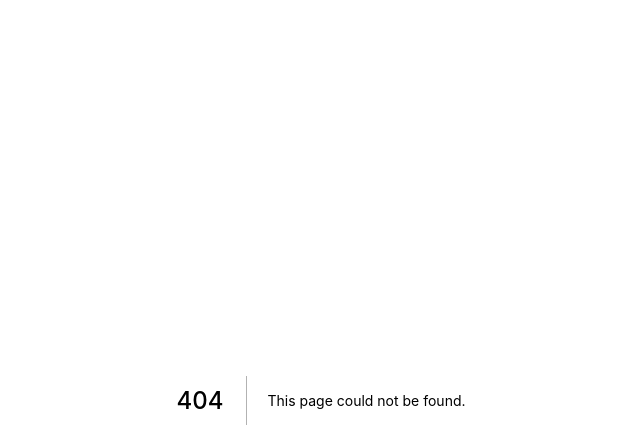
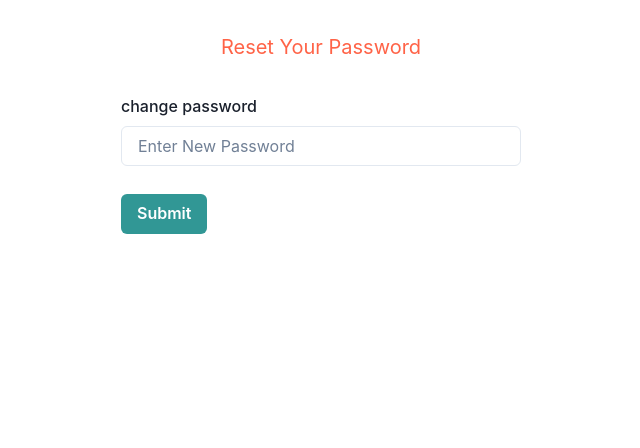
Before and after one commit to kanonChakma/Reddit-Client, a Next.js app: page /change-password/1 in a window 1280 px wide. Before the commit this address had no page. Shown: the top 448 px of the page, without its empty margins (319-959 px from the left). Built offline with nearby package versions, Linux system fonts and the light colour scheme.

Commit message:
feat: add change-password page

```diff
--- a/src/pages/_app.tsx
+++ b/src/pages/_app.tsx
@@ -10,4 +10,4 @@ function MyApp({ Component, pageProps }: AppProps) {
   )
 }
 
-export default MyApp
+export default MyApp;
--- /dev/null
+++ b/src/pages/change-password/[token].tsx
@@ -0,0 +1,68 @@
+import { Box, Button, Text } from "@chakra-ui/react";
+import { Formik } from "formik";
+import { NextPage } from "next";
+import { InputField } from "../../components/InputField";
+import { Wrapper } from "../../components/Wrapper";
+interface props {
+    token :string
+}
+
+const ChangePassword: NextPage<props> = ({token}) => {
+    return (
+        <div>
+           <Wrapper variant='small'>
+                <Text mb={8} textAlign="center" fontSize='20px' color='tomato'>
+                   Reset Your Password
+                </Text>
+               <Formik
+                initialValues={{ newPassword: "" }}
+                onSubmit= { async (values, { setErrors}) => {
+                //    const response = await login({usernameOrEmail: values.usernameOrEmail, password: values.password})
+                //   if(response.data?.login.error){
+                //       setErrors(toErrorMap(response.data.login.error))
+                //     }
+                //    else if(response.data?.login.user){
+                //     router.push("/");
+                //     }
+                  }
+                }
+            >
+                {({
+                handleSubmit,
+                isSubmitting,
+                /* and other goodies */
+                }) => (
+                <form onSubmit={handleSubmit}>
+                    <InputField
+                     name='newPassoword'
+                     placeholder='Enter New Password'
+                     label='change password'
+                     type='password'
+                    />
+
+                   <Box mt={3}>
+                   </Box>
+
+                    <Button
+                        mt={4}
+                        colorScheme='teal'
+                        isLoading={isSubmitting}
+                        type='submit'
+                    >
+                        Submit
+                    </Button>
+                </form>
+                )}
+            </Formik>
+            </Wrapper>
+        </div>
+    )
+ }
+
+ChangePassword.getInitialProps = ({query}) => {
+ return {
+     token: query.token as string,
+  };
+};
+
+export default ChangePassword;
--- a/src/pages/login.tsx
+++ b/src/pages/login.tsx
@@ -58,7 +58,7 @@ const Login: React.FC<{}> = ({}) => {
                         isLoading={isSubmitting}
                         type='submit'
                     >
-                        Submit
+                       Submit
                     </Button>
                 </form>
                 )}
```
